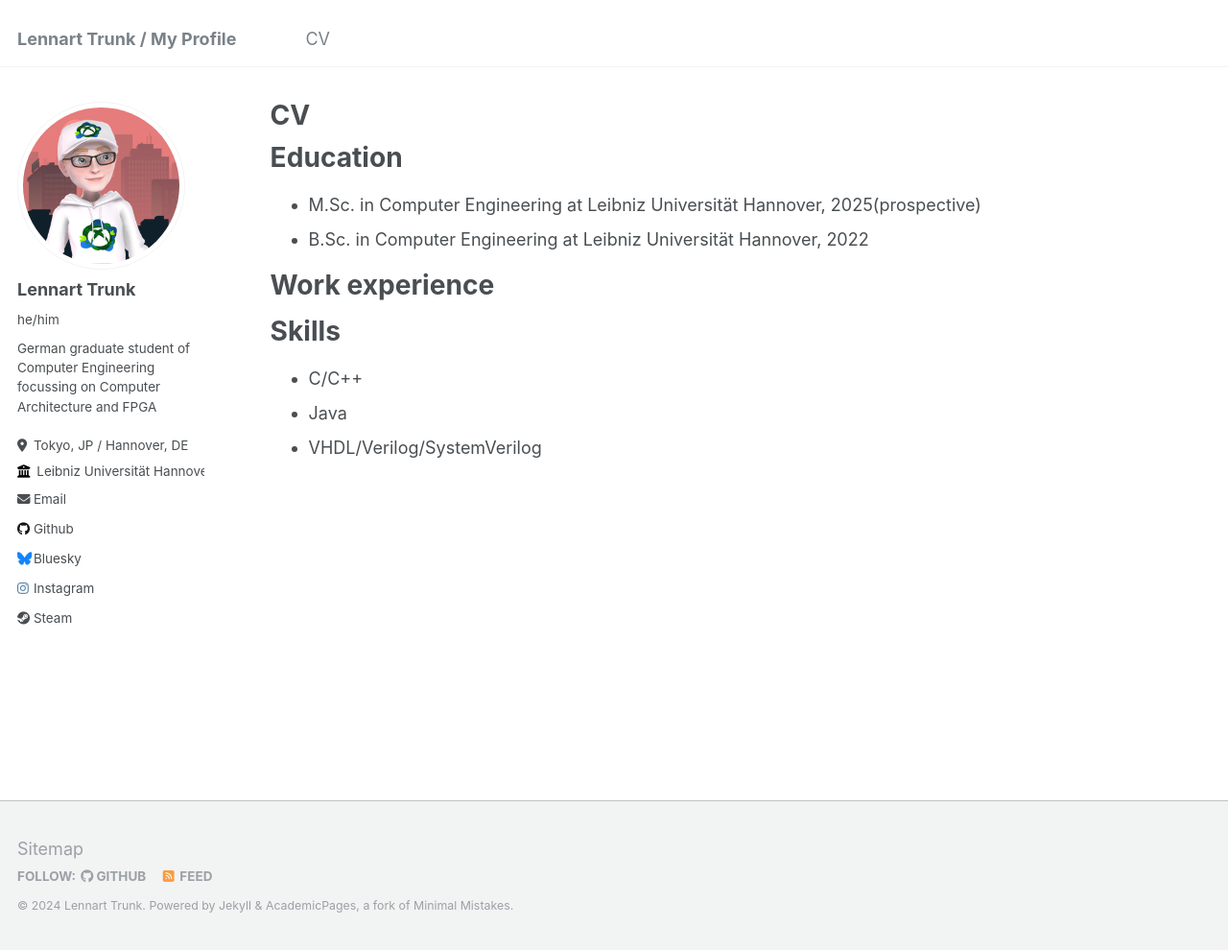
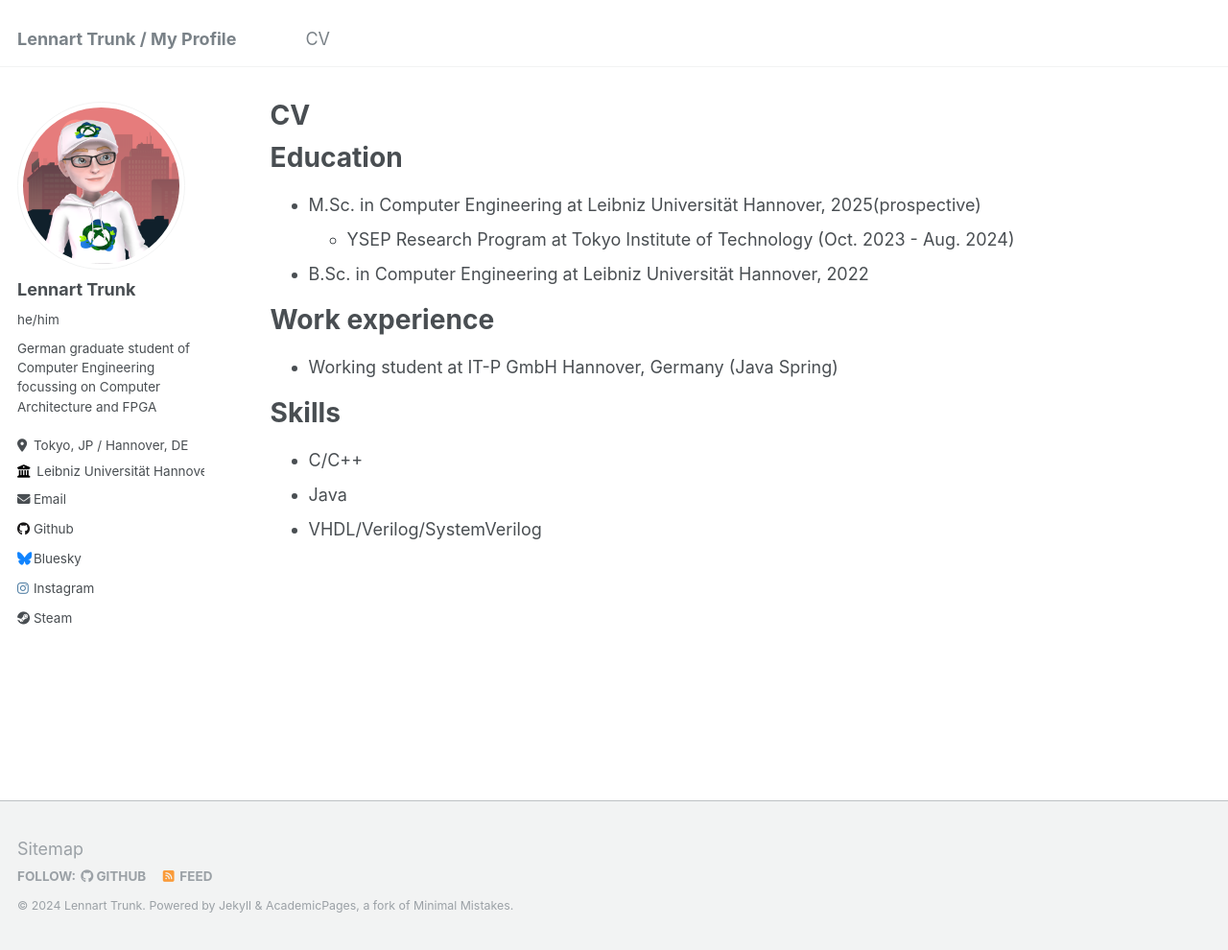
Before and after one commit to TheScarfix/thescarfix.github.io, a Jekyll site: the page built from _pages/cv.md, in a window 1280 px wide and 990 px high. Shown: the whole window at 96% size. Built offline with Jekyll 4.4.1, drawn with Linux system fonts in a browser that asks for light colours.

Commit message:
update CV

```diff
--- a/_pages/cv.md
+++ b/_pages/cv.md
@@ -12,11 +12,12 @@ redirect_from:
 Education
 ======
 * M.Sc. in Computer Engineering at Leibniz Universität Hannover, 2025(prospective)
+  * YSEP Research Program at Tokyo Institute of Technology (Oct. 2023 - Aug. 2024)
 * B.Sc. in Computer Engineering at Leibniz Universität Hannover, 2022
 
 Work experience
 ======
-
+* Working student at IT-P GmbH Hannover, Germany (Java Spring)
 
 Skills
 ======
```
